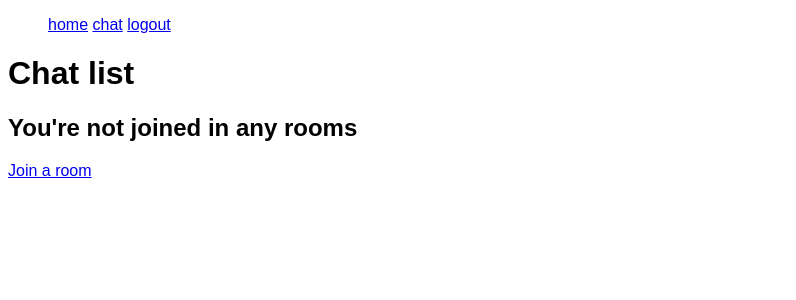
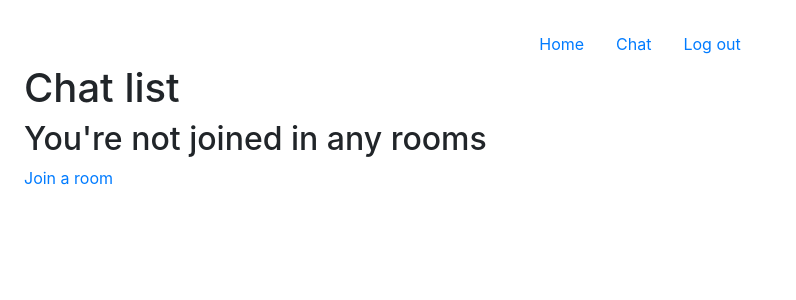
Before and after one commit to Twinder-app-v1/connecting-people, a Flask app: page /chat in a window 1280 px wide. Shown: the top 300 px of the page, without its empty margins (0-796 px from the left). Run offline with Flask 2, Linux system fonts and the light colour scheme; the visitor is signed in with stand-in values (Sample User, id 1); some libraries are stand-ins or nearby versions.

Commit message:
Add bootstrap to base,home,nav

```diff
--- a/templates/base.html
+++ b/templates/base.html
@@ -2,8 +2,9 @@
 <html>
     <head>
         <link rel="stylesheet" href="/static/styles.css">
+        <link rel="stylesheet" href="https://stackpath.bootstrapcdn.com/bootstrap/4.1.3/css/bootstrap.min.css" integrity="sha384-MCw98/SFnGE8fJT3GXwEOngsV7Zt27NXFoaoApmYm81iuXoPkFOJwJ8ERdknLPMO" crossorigin="anonymous">
     </head>
-    <body>
+    <body class="p-4">
         {% block content %}
         {% endblock content %}
     </body>
--- a/templates/nav.html
+++ b/templates/nav.html
@@ -1,7 +1,11 @@
-<nav>
-    <ul>
-        <a href="/">home</a>
-        <a href="/chat">chat</a>
-        <a href="/logout">logout</a>
-    </ul>
-</nav>
+<ul class="nav justify-content-center">
+    <li class="nav-item">
+        <a class="nav-link active" href="/">Home</a>
+    </li>
+    <li class="nav-item">
+        <a class="nav-link" href="/chat">Chat</a>
+    </li>
+    <li class="nav-item">
+        <a class="nav-link" href="/logout">Log out</a>
+    </li>
+</ul>
```
Also changed, not shown: templates/home_page.html (+42 -3 lines).
